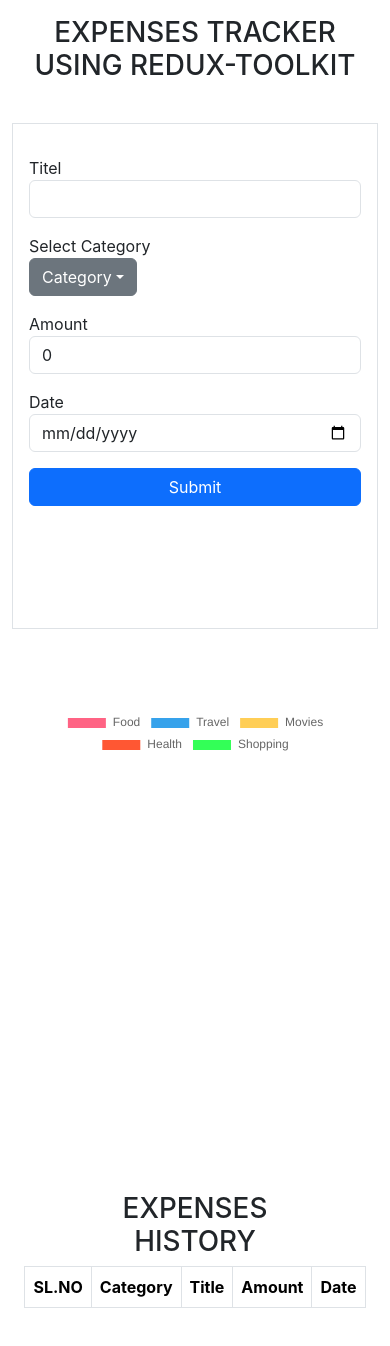
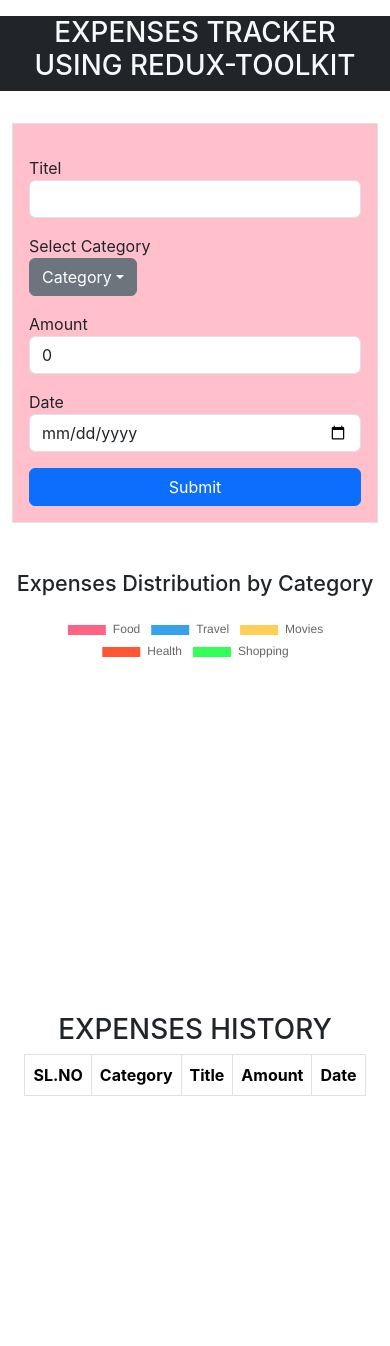
Before and after one commit to bathiniharish7/project-expense-tracker, a React (Create React App) app: page / in a window 390 px wide. Shown: the top 1346 px of the page. After the commit the page ends 1128 px from the top, so only its background shows below. Built offline with nearby package versions, Linux system fonts and the light colour scheme.

Commit message:
Added some responsiveness

```diff
--- a/src/App.js
+++ b/src/App.js
@@ -5,13 +5,14 @@
 import PieChart from './components/PieChart';
 import ListComponent from './components/ListComponent';
 
+
 function App() {
   return (
     <div className="container">
 
-      <div className='row mt-3'>
-        <div className='col-12'>
-          <h1 className='text-center'>EXPENSES TRACKER USING REDUX-TOOLKIT</h1>
+      <div className='row mt-3 '>
+        <div className='col-12 bg-dark text-light '>
+          <h1 className='text-center '>EXPENSES TRACKER USING REDUX-TOOLKIT</h1>
         </div>
       </div>
 
@@ -20,18 +21,20 @@
         <div className='col-12 col-md-6'>
           <FormComponent/>
         </div>
-        <div className='col-12 mt-2 col-md-6 mt-md-0'>
-          <PieChart/>
+        <div className='col-12 mt-5 col-md-6 mt-md-0'>
+        <h4 className='text-center m-0 '>Expenses Distribution by Category</h4>
+        <PieChart />
         </div>
       </div>
 
 
 
-      <div className='row m-5'>
+      <div className='row m-3'>
         <div className='col-12 text-center'>
           <h1>EXPENSES HISTORY</h1>
         </div>
         <div className='col-12 justify-content-center'>
+
          <ListComponent/>
         </div>
       </div>
--- a/src/components/ChartComponent.js
+++ b/src/components/ChartComponent.js
@@ -2,7 +2,6 @@
 
 import { Pie } from 'react-chartjs-2';
 import { Chart as ChartJS } from "chart.js/auto";
-
 
 function ChartComponent() {
     const data = {
@@ -17,7 +16,7 @@
       };
 
   return (
-    <div style={{height:'100vh'}}>
+    <div style={{height:'100vh'}} id='chart'>
       <Pie data={data} />
     </div>
   )
--- a/src/components/FormComponent.js
+++ b/src/components/FormComponent.js
@@ -17,7 +17,7 @@
 
 
   return (
-    <div className='border  mt-3 p-3' style={{height:'60vh'}}>
+    <div className='border  mt-3 p-3 ' style={{backgroundColor:'pink'}} id='form'>
          <div className='mt-3'>
             <label>Titel</label>
             <input type='text' className='form-control' value={title} onChange={(e)=>{setTitle(e.target.value)}}/>
--- a/src/components/PieChart.js
+++ b/src/components/PieChart.js
@@ -35,9 +35,9 @@
       },
     ],
   };
-
+  const chartTitle ='Expenses Distribution by Category';
   return (
-    <div style={{ height: '60vh', display: 'flex', justifyContent: 'center', alignItems: 'center' }}>
+    <div style={{ height: '400px', display: 'flex', justifyContent: 'center', alignItems: 'center' }}>
       <Pie data={data} />
     </div>
   );
```
